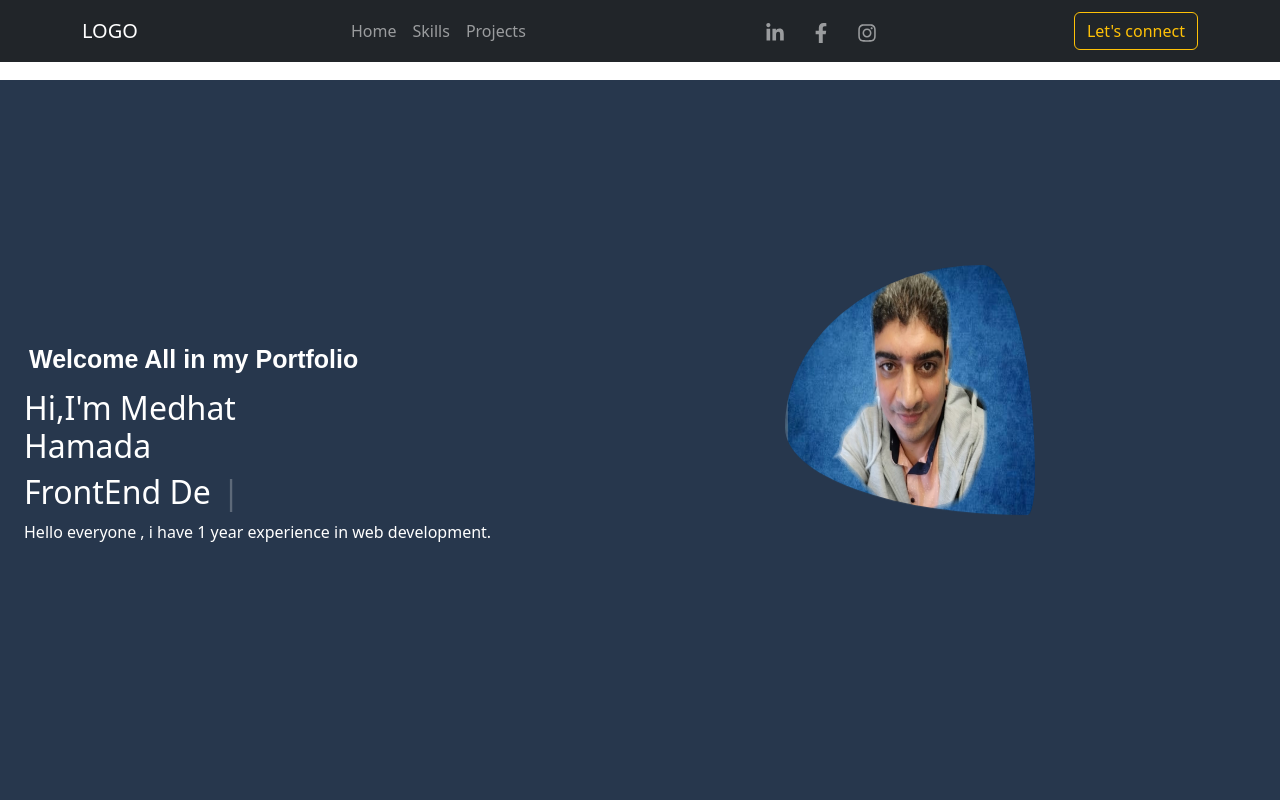
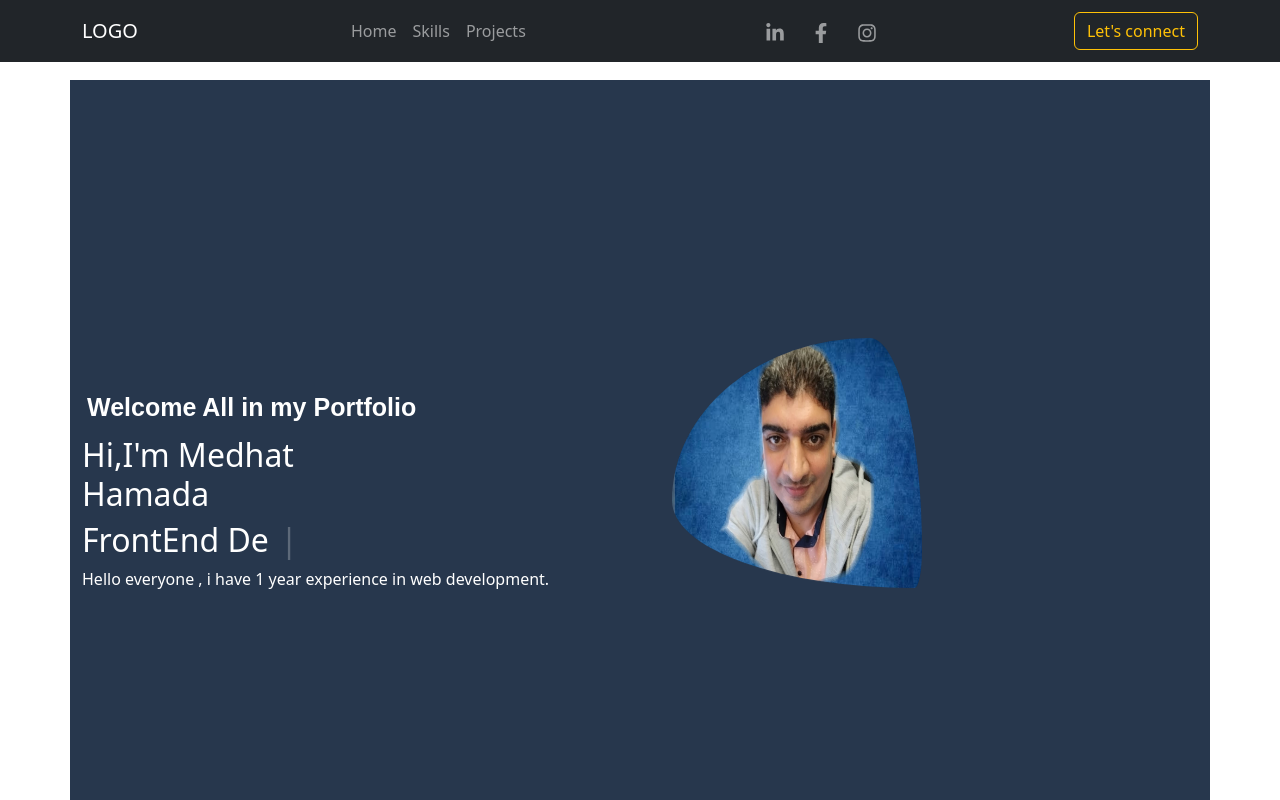
Before and after one commit to medham86/Portfolio, a React (Create React App) app: page /home in a window 1280 px wide. Shown: the top 800 px of the page. Built offline with nearby package versions, Linux system fonts and the light colour scheme.

Commit message:
first commit

```diff
--- a/src/App.css
+++ b/src/App.css
@@ -37,9 +37,9 @@
 
 
 @keyframes slide-top{
-  0%{transform:translateY(50px)}
+  0%{transform:translateY(25px)}
 
-100%{transform:translateY(-50px);border-radius: 79% 21% 3% 97% / 65% 85% 15% 35%}
+100%{transform:translateY(-25px);border-radius: 79% 21% 3% 97% / 65% 85% 15% 35%}
 }
 
 #skills{
@@ -90,3 +90,13 @@
   cursor: pointer;
 
 }
+
+.land{
+  padding-top:15px ;
+  height: 100vh;
+  background-color: #27374D;
+  gap: 20px;
+  justify-items:center;
+  align-items:center;
+  color: white;
+}
--- a/src/App.js
+++ b/src/App.js
@@ -23,7 +23,7 @@ function App() {
 
         <Routes>
 
-            <Route  path="*"        element={  <h2>Page Not Found</h2> } />
+
 
             <Route  path="/home"    element={<Landing/>} />
 
--- a/src/Components/FirstSec.js
+++ b/src/Components/FirstSec.js
@@ -2,16 +2,9 @@ import React from "react";
 import Container from 'react-bootstrap/Container';
 import Row from 'react-bootstrap/Row';
 import Col from 'react-bootstrap/Col';
+import {images} from './data'
+
 const FirstSec = () => {
-
-    function importAll(r) {
-        let images = {};
-        r.keys().map((item) => { images[item.replace('./', '')] = r(item); });
-        return images;
-      }
-
-       const images = importAll(require.context('../images', false, /\.(png|jpe?g|svg)$/));
-
 
 
     return (
--- a/src/Components/landing.js
+++ b/src/Components/landing.js
@@ -35,21 +35,26 @@ function Landing(){
 return (
 
 
-<Stack  direction="horizontal" gap={4}  style={{height:'90vh',backgroundColor:'#27374D',color:'white'}}>
-      <div className="mx-4 "  ><span style={style2} >Welcome All in my Portfolio</span>
-                <h2>  Hi,I'm Medhat <br /> Hamada </h2>
-                <h2>
-                    <span style={{color:"white"}}>{text} </span>
-                    <Cursor/>
-                </h2>
-                <span>Hello everyone , i have 1 year experience in web development.</span></div>
-      <div className=" m-auto" ><img className="profile" width={300} height={300}  src={images['my.jpeg']} /></div>
+<Container   style={{height:'100vh'}}>
+    <Row className="land ">
+        <Col lg={6}>
+            <div><span style={style2} >Welcome All in my Portfolio</span>
+                    <h2>  Hi,I'm Medhat <br /> Hamada </h2>
+                    <h2>
+                        <span style={{color:"white"}}>{text} </span>
+                        <Cursor/>
+                    </h2>
+                    <span>Hello everyone , i have 1 year experience in web development.</span>
+            </div>
+        </Col>
+        <Col >
+            <div ><img className="profile" width={300} height={300}  src={images['my.jpeg']} /></div>
+        </Col>
+    </Row>
 
 
-    </Stack>
+    </Container>
 
-
-    // </Container>
 
 )
 }
```
